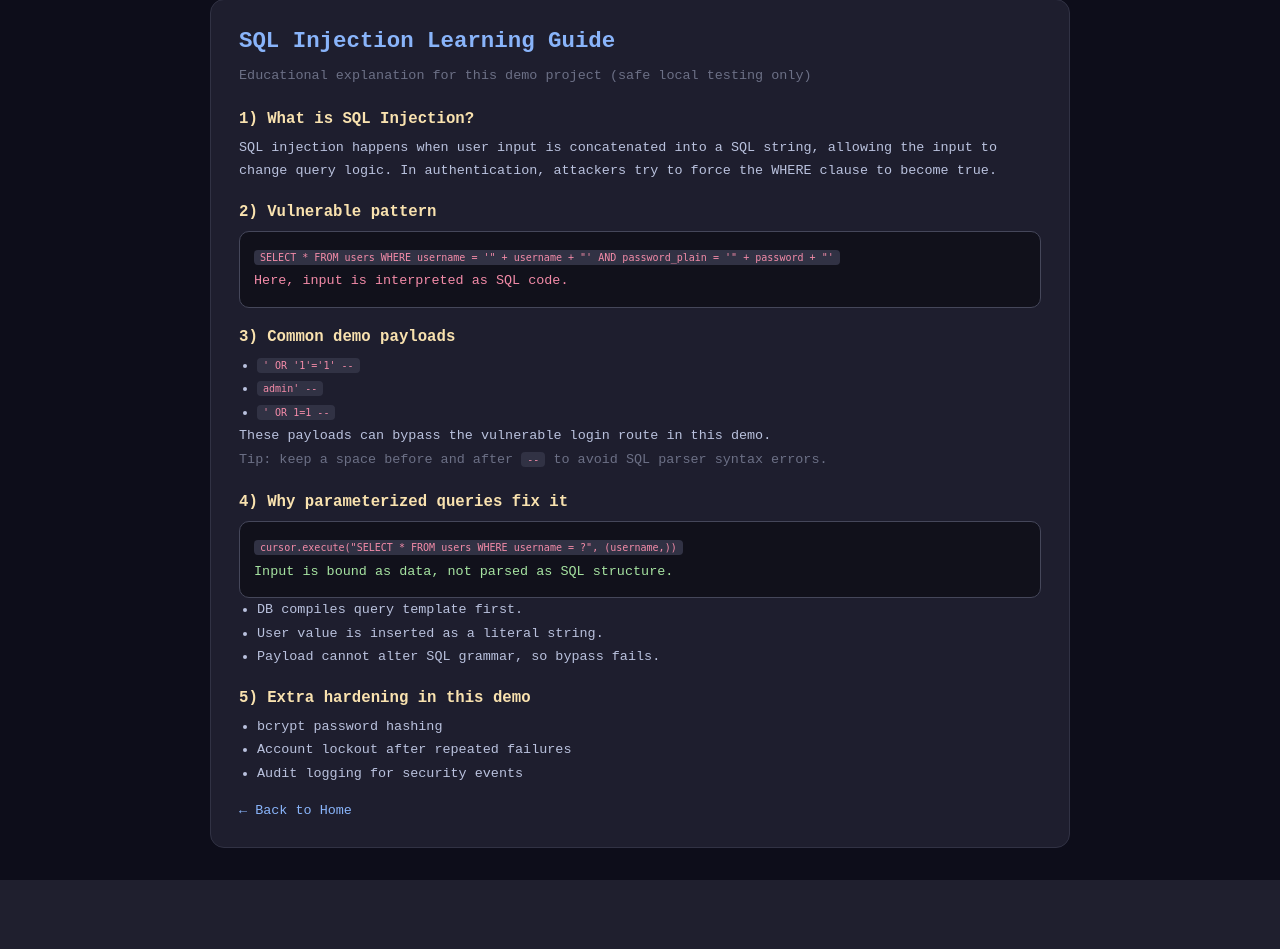
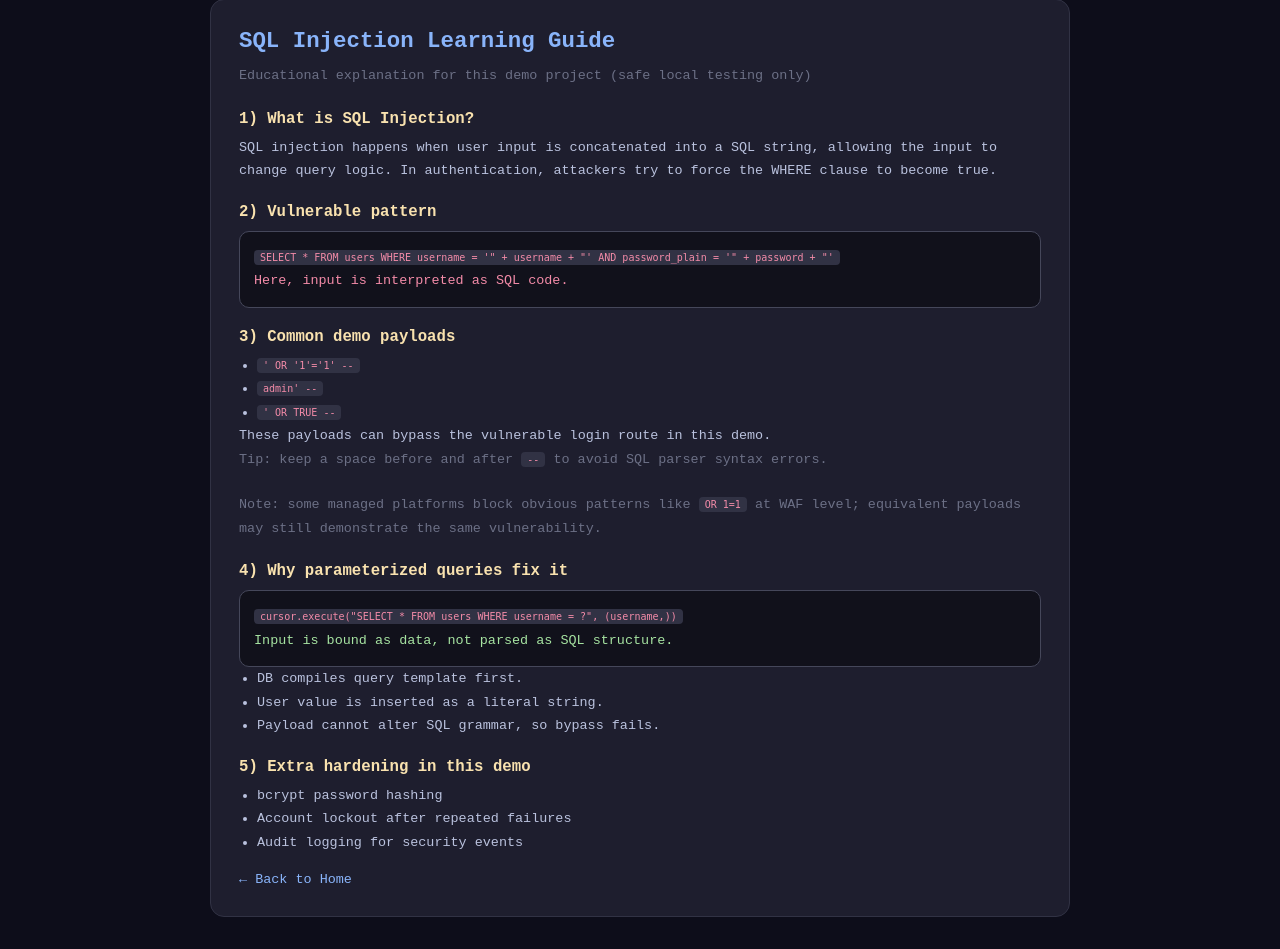
Before and after one commit to yaswanth230755/sql-injection-auth-bypass-demo, a Flask app: page /learn in a window 1280 px wide. Shown: the part 33-982 px from the top of the page. Before the commit the page ends 913 px from the top, so only its background shows below. Run offline with Flask 3, Linux system fonts and the light colour scheme.

Commit message:
fix: replace WAF-blocked third SQLi payload example

```diff
--- a/sql_injection_demo/templates/index.html
+++ b/sql_injection_demo/templates/index.html
@@ -74,7 +74,7 @@
 		<h3>&#128270; Attack Payloads to Try on Vulnerable Login</h3>
 		<div class="row">Username: <code>' OR '1'='1' --</code> &nbsp; Password: <code>anything</code></div>
 		<div class="row">Username: <code>admin' --</code> &nbsp; Password: <code>anything</code></div>
-		<div class="row">Username: <code>' OR 1=1 --</code> &nbsp; Password: <code>anything</code></div>
+		<div class="row">Username: <code>' OR TRUE --</code> &nbsp; Password: <code>anything</code></div>
 		<div class="note">
 			&#8594; Vulnerable Login: authentication bypassed, no valid credentials needed.<br>
 			&#8594; Secure Login: same payloads treated as literal strings, access denied.<br><br>
--- a/sql_injection_demo/templates/learn.html
+++ b/sql_injection_demo/templates/learn.html
@@ -81,10 +81,11 @@
         <ul>
             <li><code>' OR '1'='1' --</code></li>
             <li><code>admin' --</code></li>
-            <li><code>' OR 1=1 --</code></li>
+            <li><code>' OR TRUE --</code></li>
         </ul>
         <p>These payloads can bypass the vulnerable login route in this demo.</p>
         <p class="sub">Tip: keep a space before and after <code>--</code> to avoid SQL parser syntax errors.</p>
+        <p class="sub">Note: some managed platforms block obvious patterns like <code>OR 1=1</code> at WAF level; equivalent payloads may still demonstrate the same vulnerability.</p>
 
         <h2>4) Why parameterized queries fix it</h2>
         <div class="panel">
--- a/sql_injection_demo/templates/login_vuln.html
+++ b/sql_injection_demo/templates/login_vuln.html
@@ -28,7 +28,7 @@
 		</div>
 		<form method="POST" action="/login_vuln">
 			<label>Username</label>
-			<input type="text" name="username" placeholder="Try: ' OR 1=1 --" autocomplete="off">
+			<input type="text" name="username" placeholder="Try: ' OR TRUE --" autocomplete="off">
 			<label>Password</label>
 			<input type="password" name="password" placeholder="Any value works in attack">
 			<button type="submit">Login (Vulnerable)</button>
```
